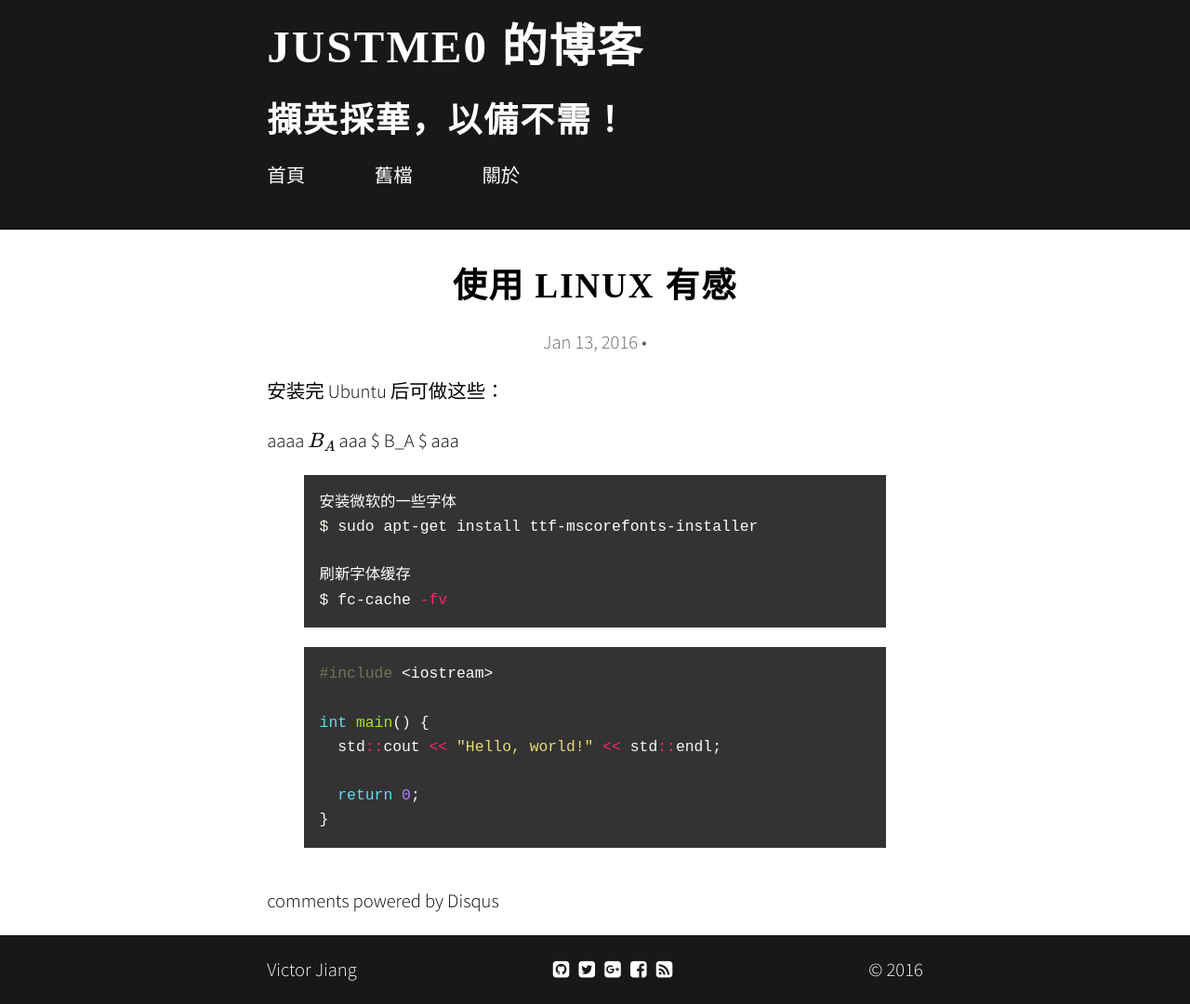
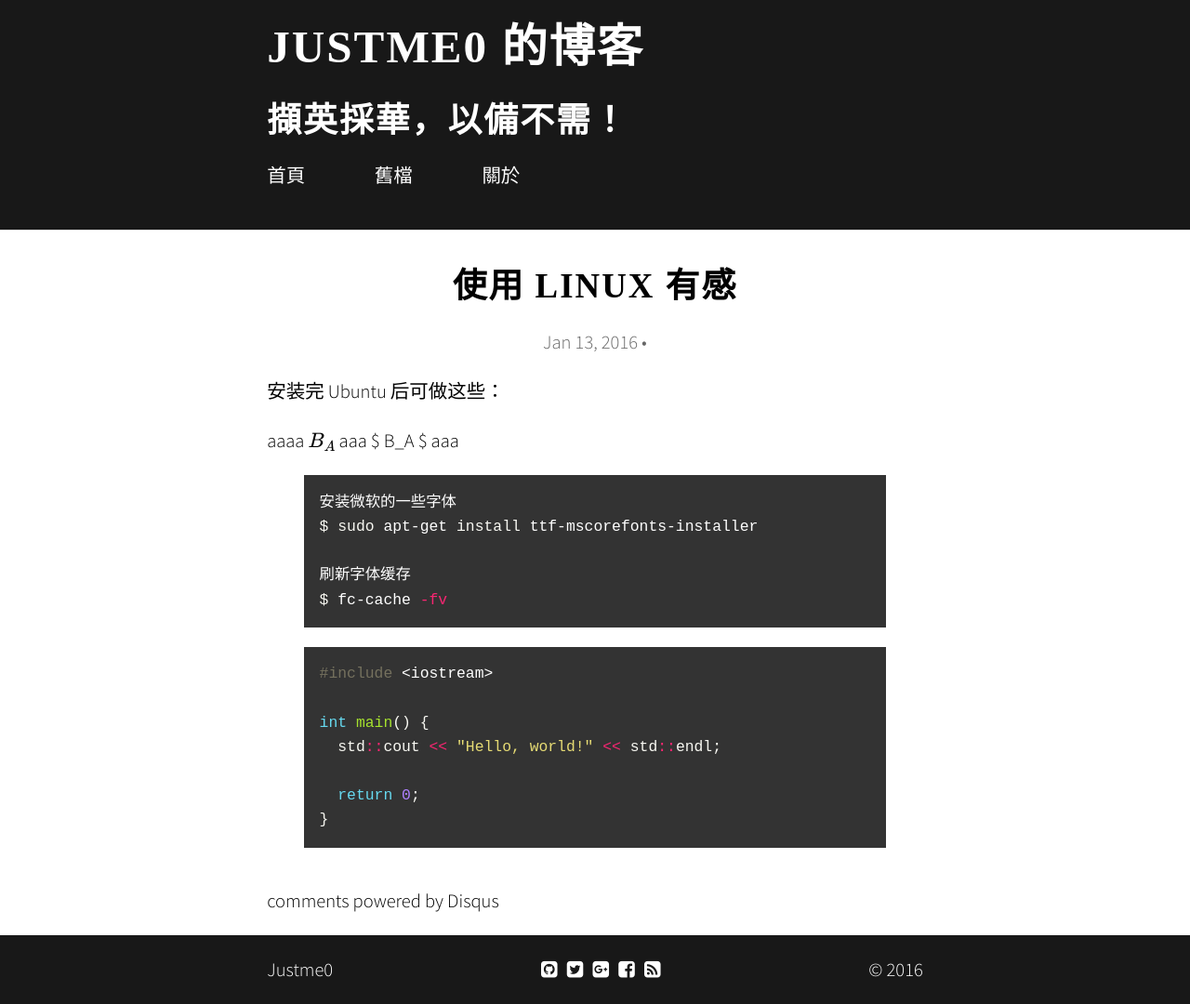
Before and after one commit to Justme0/justme0.github.io, a Jekyll site: the page built from _posts/2016-01-13-learning-linux.md, in a window 1280 px wide. Shown: the whole page at 93% size. Built offline with Jekyll 4.4.1, drawn with Linux system fonts in a browser that asks for light colours; nearby versions of some CDN libraries; some web fonts are replaced; formulas are drawn with MathJax 3; comment, search, counter and statistics services are not loaded.

Commit message:
change some config

```diff
--- a/_config.yml
+++ b/_config.yml
@@ -4,7 +4,7 @@
 url: "https://xiwan.info"
 #baseurl: "/contrast" # comment out if in root directory
 title: "Justme0 的博客"
-author: "Victor Jiang"
+author: "Justme0"
 #email: "kenmux@gmail.com"
 description: "擷英採華，以備不需！"
 #subheading: "Really cool blog about ... something"
@@ -72,7 +72,7 @@ links:
 #paginate_path: "/archives/page/:num"
 
 # Some other limits
-post_limit: 5
+post_limit: 10
 rss_limit: 5
 
 # Default date format is "ordinal" (resulting in "July 22nd 2007")
```
Also changed, not shown: 2 other files.
